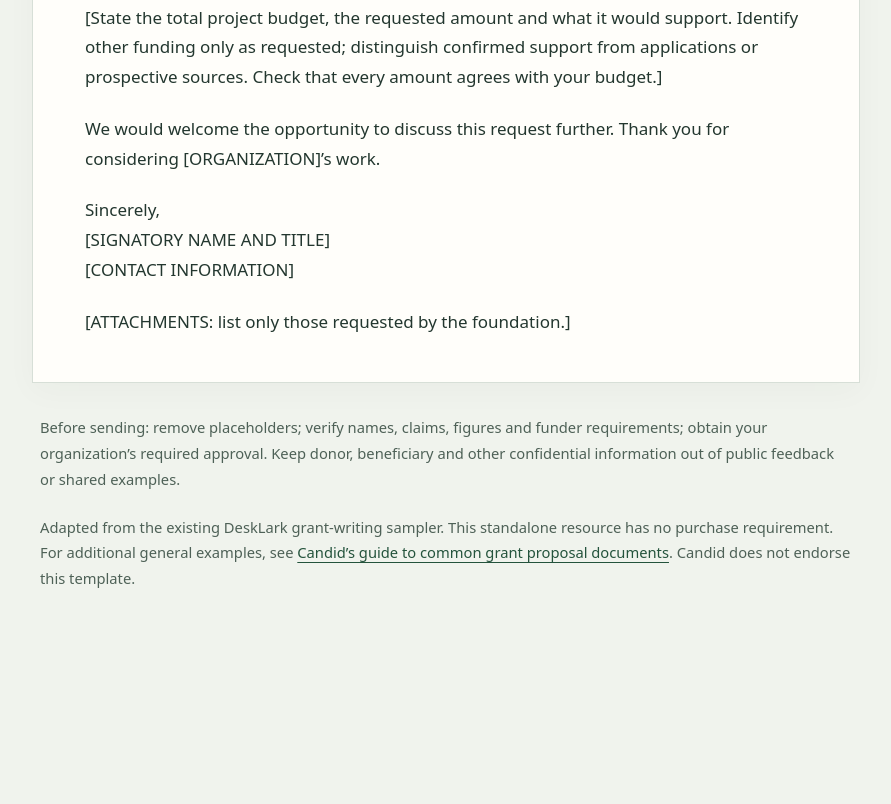
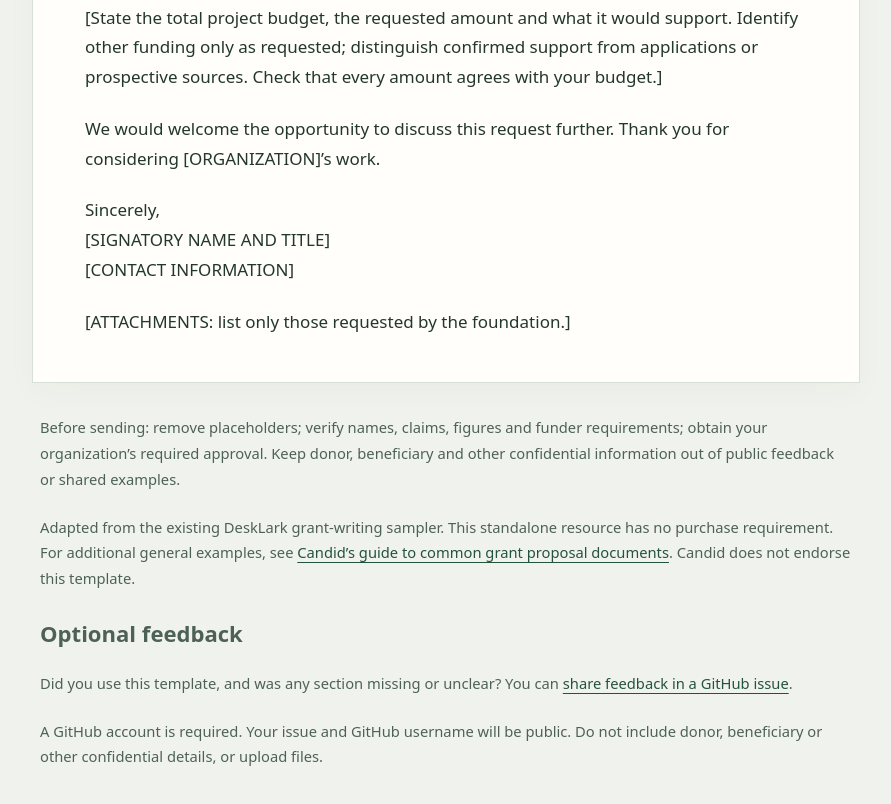
Before and after one commit to Ankonian1/private-foundation-loi-template, a plain HTML site: page index.html in a window 1280 px wide. Shown: the part 1390-2194 px from the top of the page, without its empty margins (194-1085 px from the left). Before the commit the page ends 2044 px from the top, so only its background shows below. Drawn offline with Linux system fonts and the light colour scheme.

Commit message:
Add optional public feedback route for LOI pilot

```diff
--- a/index.html
+++ b/index.html
@@ -26,7 +26,13 @@
 <p>Sincerely,<br>[SIGNATORY NAME AND TITLE]<br>[CONTACT INFORMATION]</p>
 <p>[ATTACHMENTS: list only those requested by the foundation.]</p></article>
 <footer><p>Before sending: remove placeholders; verify names, claims, figures and funder requirements; obtain your organization’s required approval. Keep donor, beneficiary and other confidential information out of public feedback or shared examples.</p>
-<p>Adapted from the existing DeskLark grant-writing sampler. This standalone resource has no purchase requirement. For additional general examples, see <a href="https://candid.org/blogs/four-common-examples-grant-proposal-documents-free-samples-included/">Candid’s guide to common grant proposal documents</a>. Candid does not endorse this template.</p></footer>
+<p>Adapted from the existing DeskLark grant-writing sampler. This standalone resource has no purchase requirement. For additional general examples, see <a href="https://candid.org/blogs/four-common-examples-grant-proposal-documents-free-samples-included/">Candid’s guide to common grant proposal documents</a>. Candid does not endorse this template.</p>
+<section aria-labelledby="feedback-heading">
+<h2 id="feedback-heading">Optional feedback</h2>
+<p>Did you use this template, and was any section missing or unclear? You can <a href="https://github.com/Ankonian1/private-foundation-loi-template/issues/new">share feedback in a GitHub issue</a>.</p>
+<p>A GitHub account is required. Your issue and GitHub username will be public. Do not include donor, beneficiary or other confidential details, or upload files.</p>
+</section>
+</footer>
 </main>
 </body>
 </html>
```
